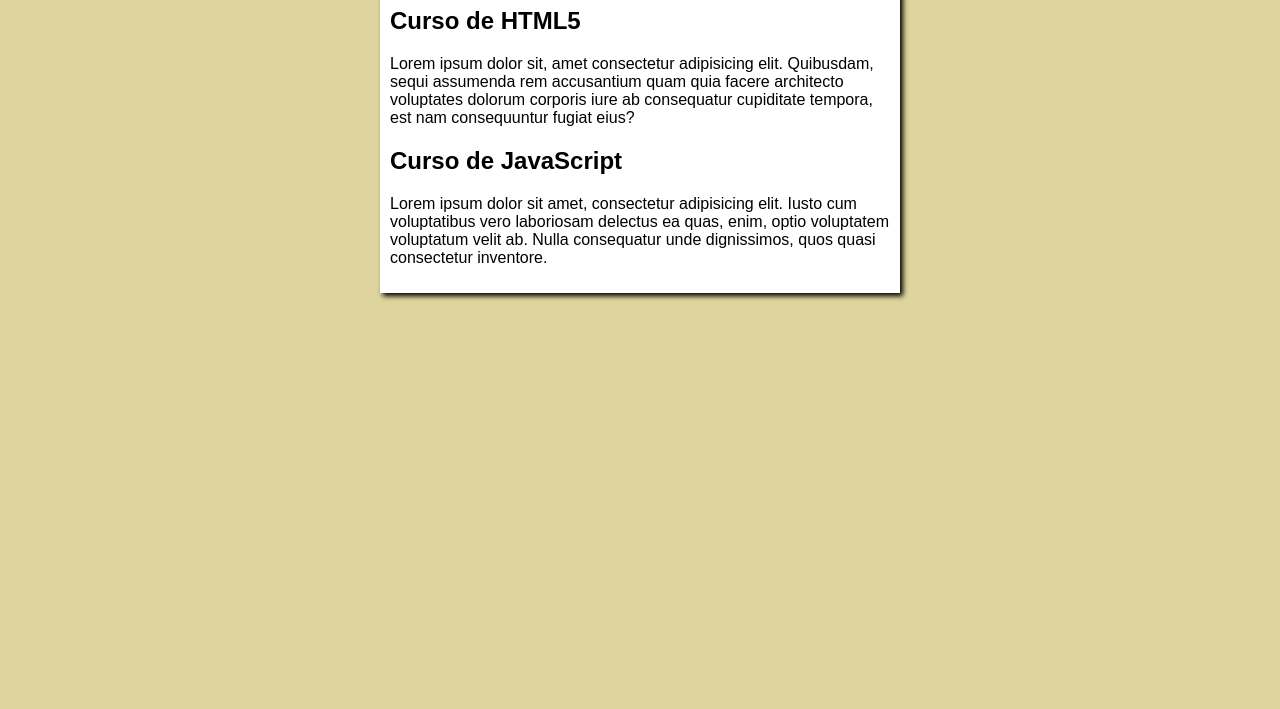
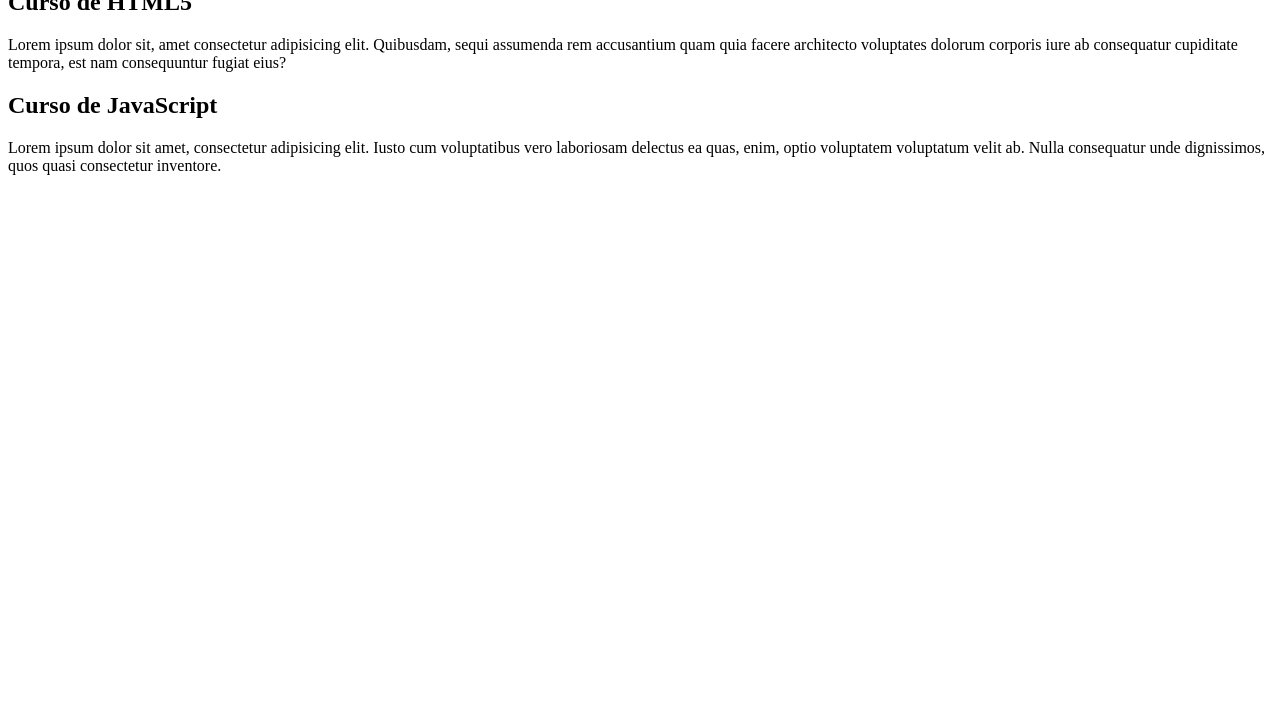
Before and after one commit to steviocosta/Projeto-site, a plain HTML site: page index.html in a window 1280 px wide. Shown: the part 91-800 px from the top of the page. Drawn offline with Linux system fonts and the light colour scheme.

Commit message:
Update index.html

```diff
--- a/index.html
+++ b/index.html
@@ -3,8 +3,7 @@
 <head>
     <meta charset="UTF-8">
     <meta name="viewport" content="width=device-width, initial-scale=1.0">
-    <title>Site Curso em Video</title>
-    <link rel="stylesheet" href="estilos/style.css">
+    <title>Site Curso em Vdeo</title>
 </head>
 <body>
     <main>
```
